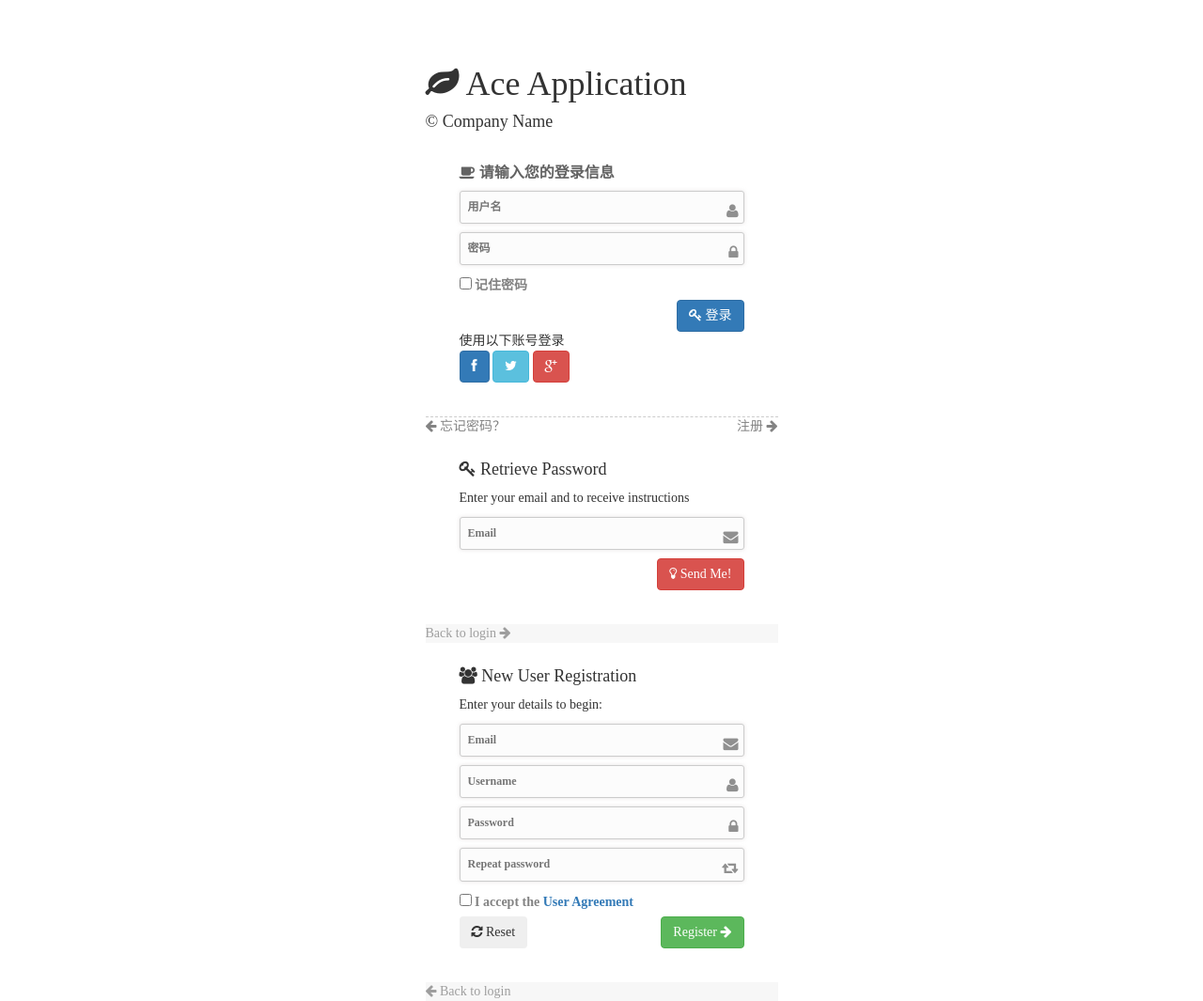
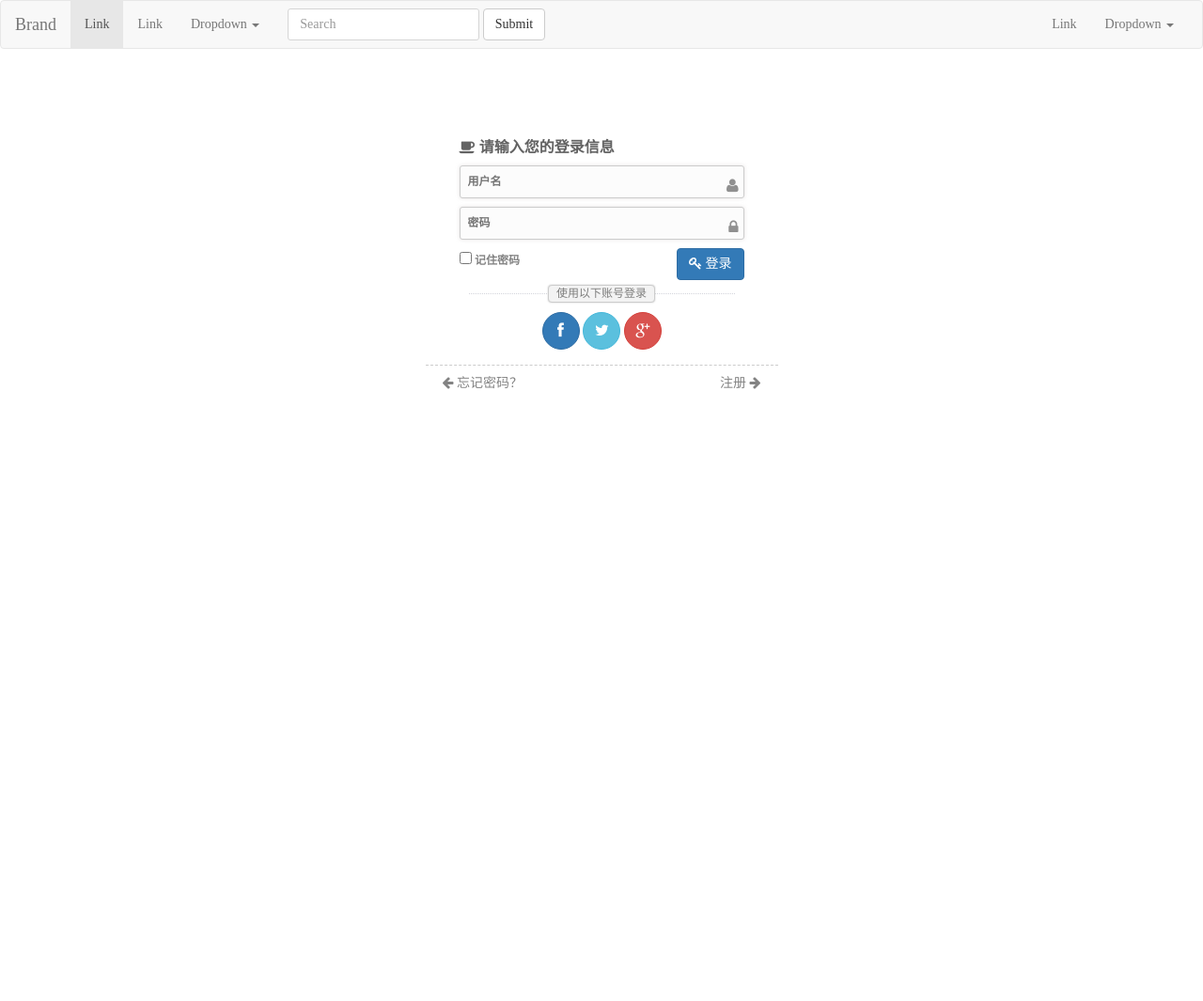
Before and after one commit to ChenXL581X/Distributed-Course-Website, a PHP site: page /login.php in a window 1280 px wide. Shown: the whole page at 94% size. After the commit the page ends 414 px from the top, so only its background shows below. Run offline with PHP 8.4, Linux system fonts and the light colour scheme.

Commit message:
HQDC为默认项目

```diff
--- a/HQDC/css/custom.css
+++ b/HQDC/css/custom.css
@@ -1,5 +1,12 @@
 *{
-	font-family: "微软雅黑";font-family:;
+	font-family: "微软雅黑";
+    margin:0;
+    padding:0;
+
+}
+body{
+    margin: 0 !important;
+    padding: 0 !important;
 }
 textarea, input[type="text"], input[type="password"], input[type="datetime"], input[type="datetime-local"], input[type="date"], input[type="month"], input[type="time"], input[type="week"], input[type="number"], input[type="email"], input[type="url"], input[type="search"], input[type="tel"], input[type="color"] {
     -webkit-border-radius: 0 !important;
@@ -52,3 +59,33 @@ label{
 .input-icon {
     position:relative;
 }
+.center, .align-center {
+    text-align:center;
+}
+.forgot-box .back-to-login-link, .signup-box .back-to-login-link {
+    color:#FE9;
+    font-size:14px;
+    font-weight:bold;
+
+    text-shadow:1px 0 1px rgba(0,0,0,0.25);
+}
+
+.toolbar {
+
+    padding: 9px 18px;
+}
+.inline{
+    display: inline;
+}
+
+div.social-login.center > .btn{
+    width: 40px;
+    height: 40px;
+
+    border-radius: 50%;
+}
+
+div.social-login.center > .btn >i{
+   font-size: 16px;
+   line-height: 25px;
+}
--- a/HQDC/css/login.css
+++ b/HQDC/css/login.css
@@ -51,9 +51,12 @@ body{
     font-size:14px;
 }
 input[type=checkbox]+.lbl, input[type=radio]+.lbl {
-    font-size: 14px;
+    font-size: 12px;
     margin-top: 7px;
     color:#838383;
+}
+.main-content{
+    padding-top: 50px;
 }
 
 .forgot-box .back-to-login-link, .signup-box .back-to-login-link {
@@ -66,11 +69,13 @@ div.toolbar.center {
 }
 .login-layout .widget-box .widget-main{
     background: none;
+
 }
 div.toolbar.clearfix {
     background: #fff;
     color: #ccc;
     border-top: 1px #ccc dashed;
+    margin-top: -20px;
 }
 div#login-box.login-box.widget-box.no-border.visible {
     border: none;
@@ -104,3 +109,37 @@ div#forgot-box.forgot-box.widget-box.no-border.visible {
 div#signup-box.signup-box.widget-box.no-border.visible {
     background: none;
 }
+.login-box .social-or-login :first-child {
+    display: inline-block;
+    background: #f3f3f3;
+    padding: 0 8px;
+    color: #7d7d7c;
+    font-size: 12px;
+    box-shadow: 0 0 2px #ccc;
+    border: 1px solid #ccc;
+    border-radius: 4px;
+}
+.login-box .social-or-login{
+    margin: 10px;
+}
+.login-box .social-or-login::before {
+    content:"";
+    display:block;
+    position:absolute;
+    z-index:-1;
+    top:50%;
+    left:0;
+    right:0;
+    border-top:1px dotted #d3d4db;
+}
+.login-box .social-or-login {
+    margin-top: 4px;
+    position: relative;
+    z-index: 1;
+}
+.login-layout .widget-box.visible{
+    display: block;
+}
+.login-layout .widget-box{
+    display: none;
+}
--- a/HQDC/includes/footer.php
+++ b/HQDC/includes/footer.php
@@ -1,3 +1,4 @@
+    </body>
     <!-- jQuery (necessary for Bootstrap's JavaScript plugins) -->
     <script src="js/jquery-2.0.3.min.js"></script>
     <!-- Include all compiled plugins (below), or include individual files as needed -->
--- a/HQDC/includes/header.php
+++ b/HQDC/includes/header.php
@@ -18,3 +18,7 @@
     <![endif]-->
     <link rel="stylesheet" type="text/css" href="css/custom.css">
   </head>
+  <body>
+  <?php
+ include "nav.php"
+  ?>
--- /dev/null
+++ b/HQDC/includes/nav.php
@@ -0,0 +1,53 @@
+<nav class="navbar navbar-default">
+  <div class="container-fluid">
+    <!-- Brand and toggle get grouped for better mobile display -->
+    <div class="navbar-header">
+      <button type="button" class="navbar-toggle collapsed" data-toggle="collapse" data-target="#bs-example-navbar-collapse-1" aria-expanded="false">
+        <span class="sr-only">Toggle navigation</span>
+        <span class="icon-bar"></span>
+        <span class="icon-bar"></span>
+        <span class="icon-bar"></span>
+      </button>
+      <a class="navbar-brand" href="#">Brand</a>
+    </div>
+
+    <!-- Collect the nav links, forms, and other content for toggling -->
+    <div class="collapse navbar-collapse" id="bs-example-navbar-collapse-1">
+      <ul class="nav navbar-nav">
+        <li class="active"><a href="#">Link <span class="sr-only">(current)</span></a></li>
+        <li><a href="#">Link</a></li>
+        <li class="dropdown">
+          <a href="#" class="dropdown-toggle" data-toggle="dropdown" role="button" aria-haspopup="true" aria-expanded="false">Dropdown <span class="caret"></span></a>
+          <ul class="dropdown-menu">
+            <li><a href="#">Action</a></li>
+            <li><a href="#">Another action</a></li>
+            <li><a href="#">Something else here</a></li>
+            <li role="separator" class="divider"></li>
+            <li><a href="#">Separated link</a></li>
+            <li role="separator" class="divider"></li>
+            <li><a href="#">One more separated link</a></li>
+          </ul>
+        </li>
+      </ul>
+      <form class="navbar-form navbar-left" role="search">
+        <div class="form-group">
+          <input type="text" class="form-control" placeholder="Search">
+        </div>
+        <button type="submit" class="btn btn-default">Submit</button>
+      </form>
+      <ul class="nav navbar-nav navbar-right">
+        <li><a href="#">Link</a></li>
+        <li class="dropdown">
+          <a href="#" class="dropdown-toggle" data-toggle="dropdown" role="button" aria-haspopup="true" aria-expanded="false">Dropdown <span class="caret"></span></a>
+          <ul class="dropdown-menu">
+            <li><a href="#">Action</a></li>
+            <li><a href="#">Another action</a></li>
+            <li><a href="#">Something else here</a></li>
+            <li role="separator" class="divider"></li>
+            <li><a href="#">Separated link</a></li>
+          </ul>
+        </li>
+      </ul>
+    </div><!-- /.navbar-collapse -->
+  </div><!-- /.container-fluid -->
+</nav>
--- a/HQDC/login.php
+++ b/HQDC/login.php
@@ -4,21 +4,21 @@ include 'includes/header.php';
 <!-- css local-->
 <link rel="stylesheet" type="text/css" href="css/login.css">
 
-	<body class="login-layout">
 
+	<div class="login-layout">
 		<div class="main-container container-fluid">
 			<div class="main-content">
 				<div class="row-fluid">
 					<div class="span12">
 						<div class="login-container">
-							<div class="row-fluid">
+							<div class="row-fluid hidden">
 								<div class="center">
 									<h1>
 										<i class="icon-leaf green"></i>
-										<span class="red">Ace</span>
-										<span class="black">Application</span>
+										<span class="red">分布式</span>
+										<span class="black">精品课程</span>
 									</h1>
-									<h4 class="blue">&copy; Company Name</h4>
+									<h4 class="blue">&copy; 理工大学软件工程专业</h4>
 								</div>
 							</div>
 
@@ -237,7 +237,7 @@ include 'includes/header.php';
 			 $('#'+id).addClass('visible');
 			}
 		</script>
-	</body>
+	</div>
 <?php
 include "includes/footer.php";
 ?>
```
Also changed, not shown: HQDC/index.php (+0 -52 lines).
